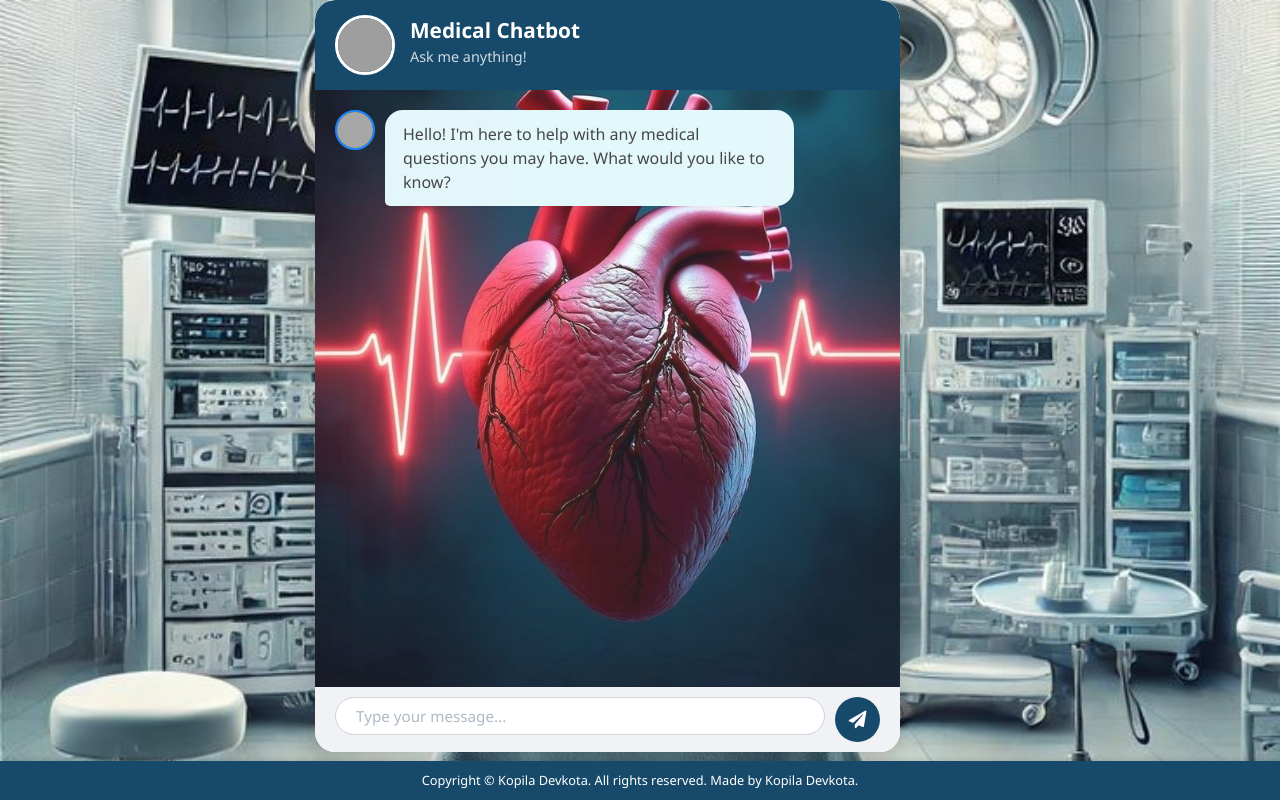
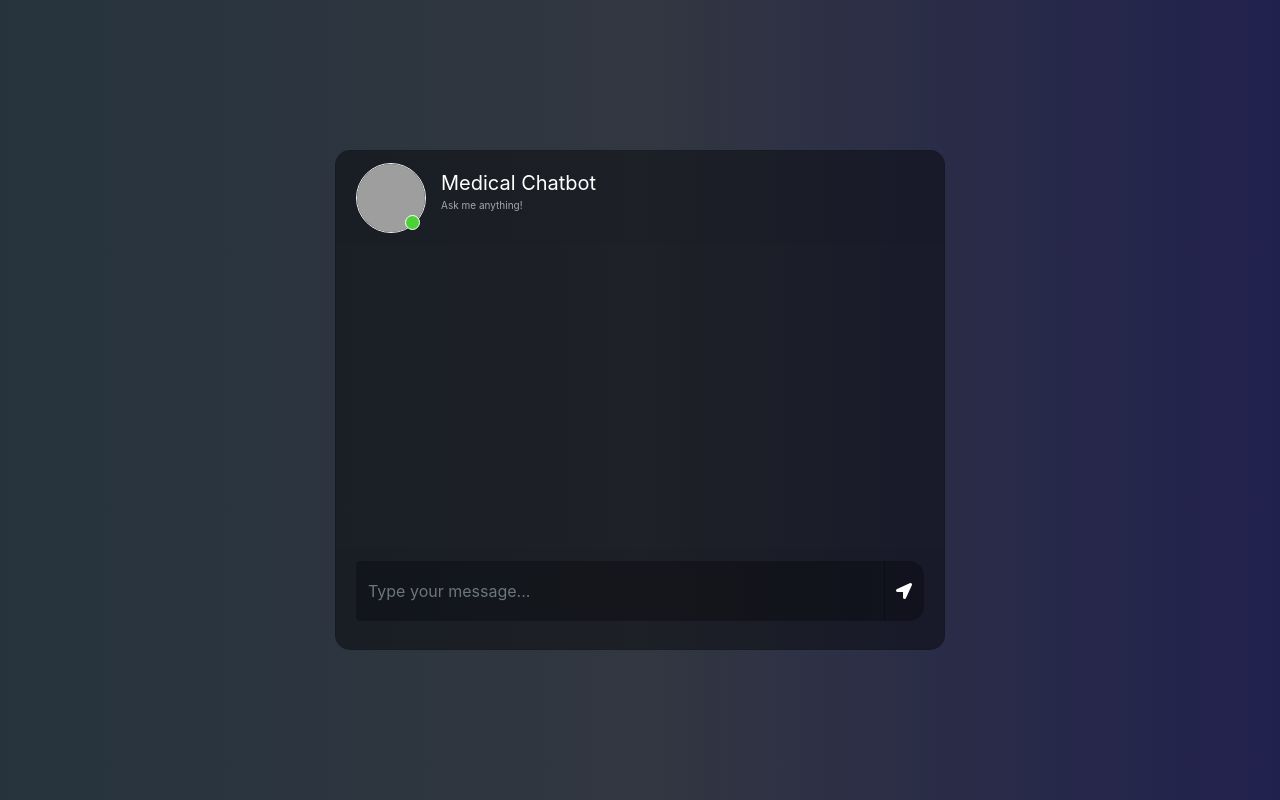
Before and after one commit to kopiladevkota/medicalchatbotwith-LLMs-Langchain-pinecone-flaskaws, a Flask app: page / in a window 1280 px wide. Run offline with Flask 3, Linux system fonts and the light colour scheme; some libraries are stand-ins or nearby versions; grey boxes are pictures that could not be loaded.

Commit message:
Revert project files back to the state of c7abd3b

```diff
--- a/static/style.css
+++ b/static/style.css
@@ -1,264 +1,223 @@
-/* General Body and HTML Styling */
-body, html {
-    height: 100%;
-    margin: 0;
-    font-family: 'Segoe UI', Tahoma, Geneva, Verdana, sans-serif; /* Modern, clean font */
-    color: #333; /* Default text color */
-    overflow: hidden; /* Prevent body scroll, allow inner divs to scroll */
-
-    /* NEW: Image 3 (Operation Hallway) as main background */
-    background-image: url('hospital.jpeg'); /* Replace with actual URL if different */
-    background-size: cover; /* Cover the entire background */
-    background-repeat: no-repeat;
-    background-position: center center;
-    background-attachment: fixed; /* Keep background fixed when scrolling */
+body,html{
+	height: 100%;
+	margin: 0;
+	background: rgb(44, 47, 59);
+   background: -webkit-linear-gradient(to right, rgb(40, 59, 34), rgb(54, 60, 70), rgb(32, 32, 43));
+	background: linear-gradient(to right, rgb(38, 51, 61), rgb(50, 55, 65), rgb(33, 33, 78));
 }
 
-/* Overall Container for the Chat Layout (re-using old .container-fluid) */
-.container-fluid.h-100 {
-    display: flex; /* Use flexbox for centering */
-    justify-content: center; /* Center horizontally */
-    align-items: center; /* Center vertically */
-    padding: 0; /* Remove padding from container-fluid */
-    height: 100vh; /* Ensure it takes full viewport height */
+.chat{
+	margin-top: auto;
+	margin-bottom: auto;
 }
+.card{
+	height: 500px;
+	border-radius: 15px !important;
+	background-color: rgba(0,0,0,0.4) !important;
+}
+.contacts_body{
+	padding:  0.75rem 0 !important;
+	overflow-y: auto;
+	white-space: nowrap;
+}
+.msg_card_body{
+	overflow-y: auto;
+}
+.card-header{
+	border-radius: 15px 15px 0 0 !important;
+	border-bottom: 0 !important;
+}
+.card-footer{
+border-radius: 0 0 15px 15px !important;
+	border-top: 0 !important;
+}
+.container{
+	align-content: center;
+}
+.search{
+	border-radius: 15px 0 0 15px !important;
+	background-color: rgba(0,0,0,0.3) !important;
+	border:0 !important;
+	color:white !important;
+}
+.search:focus{
+	 box-shadow:none !important;
+   outline:0px !important;
+}
+.type_msg{
+	background-color: rgba(0,0,0,0.3) !important;
+	border:0 !important;
+	color:white !important;
+	height: 60px !important;
+	overflow-y: auto;
+}
+	.type_msg:focus{
+	 box-shadow:none !important;
+   outline:0px !important;
+}
+.attach_btn{
+	border-radius: 15px 0 0 15px !important;
+	background-color: rgba(0,0,0,0.3) !important;
+	border:0 !important;
+	color: white !important;
+	cursor: pointer;
+}
+.send_btn{
+	border-radius: 0 15px 15px 0 !important;
+	background-color: rgba(0,0,0,0.3) !important;
+	border:0 !important;
+	color: white !important;
+	cursor: pointer;
+}
+.search_btn{
+	border-radius: 0 15px 15px 0 !important;
+	background-color: rgba(0,0,0,0.3) !important;
+	border:0 !important;
+	color: white !important;
+	cursor: pointer;
+}
+.contacts{
+	list-style: none;
+	padding: 0;
+}
+.contacts li{
+	width: 100% !important;
+	padding: 5px 10px;
+	margin-bottom: 15px !important;
+}
+.active{
+	background-color: rgba(0,0,0,0.3);
+}
+.user_img{
+	height: 70px;
+	width: 70px;
+	border:1.5px solid #f5f6fa;
 
-/* Chat Card Styling */
-.card {
-    height: 94vh; /* Adjust height as needed */
-    width: 650px; /* Fixed width for the chat card */
-    max-width: 90%; /* Max width for responsiveness */
-    border-radius: 20px !important;
-    background-color: rgba(255, 255, 255, 0.95) !important; /* Slightly transparent white for the card frame */
-    border: none; /* No border for the main card */
-    box-shadow: 0 10px 30px rgba(0, 0, 0, 0.2); /* More prominent shadow */
-    display: flex;
-    flex-direction: column;
-    overflow: hidden; /* Ensure rounded corners clip content */
 }
+.user_img_msg{
+	height: 40px;
+	width: 40px;
+	border:1.5px solid #f5f6fa;
 
-/* Header Styling */
-.card-header {
-    background-color:#174A6A; /* Bright blue header */
-    color: white;
-    border-radius: 20px 20px 0 0 !important; /* Rounded top corners */
-    padding: 15px 20px;
-    display: flex;
-    align-items: center;
-    /* REMOVE VERTICAL LINE: Ensure no right border is set on the container */
-    border-right: none !important;
-    border-bottom: none !important; /* No bottom border for cleaner look */
 }
-.d-flex.bd-highlight { /* This is the div containing image and info */
-    flex-grow: 1; /* Allow it to take available space */
-    border-right: none; /* Explicitly remove any potential right border */
-    /* If the line persists, inspect in browser to see what element it is */
+.img_cont{
+	position: relative;
+	height: 70px;
+	width: 70px;
 }
-
-.img_cont {
-    width: 60px; /* Adjust size for header image */
-    height: 60px;
-    margin-right: 15px;
+.img_cont_msg{
+	height: 40px;
+	width: 40px;
 }
-.user_img {
-    width: 100%;
-    height: 100%;
-    border-radius: 50%;
-    object-fit: cover;
-    border: 3px solid white; /* White border for header avatar */
+.online_icon{
+	position: absolute;
+	height: 15px;
+	width:15px;
+	background-color: #4cd137;
+	border-radius: 50%;
+	bottom: 0.2em;
+	right: 0.4em;
+	border:1.5px solid white;
 }
-
-.user_info {
-    display: flex;
-    flex-direction: column;
+.offline{
+	background-color: #c23616 !important;
 }
-.user_info span {
-    font-size: 1.3rem;
-    font-weight: bold;
-    color: white;
+.user_info{
+	margin-top: auto;
+	margin-bottom: auto;
+	margin-left: 15px;
 }
-.user_info p {
-    font-size: 0.9rem;
-    color: rgba(255, 255, 255, 0.8);
-    margin-bottom: 0; /* Remove default paragraph margin */
+.user_info span{
+	font-size: 20px;
+	color: white;
 }
-
-/* Main Chat Body */
-.msg_card_body {
-    flex-grow: 1;
-    overflow-y: auto; /* Scrollable chat messages */
-    padding: 20px;
-    background-color: rgba(255, 255, 255, 0.85); /* Slightly transparent white base for chat area */
-
-    /* NEW: Image 2 (Heart) as background for chat area */
-    background-image: url('heart.jpeg'); /* Replace with actual URL if different */
-    background-size: cover; /* Contain within the area, or cover */
-    background-repeat: no-repeat;
-    background-position: center ; /* Position at bottom center */
-    opacity: 0.9; /* Subtle transparency for heart image */
+.user_info p{
+	font-size: 10px;
+	color: rgba(255,255,255,0.6);
 }
-
-/* Chat Message Bubbles - Bot */
-.msg_cotainer {
-    background-color: #e0f7fa; /* Very light serene blue for bot */
-    color: #333;
-    border-radius: 18px 18px 18px 5px; /* Softer bottom-left corner */
-    padding: 12px 18px;
-    margin-bottom: 20px;
-    max-width: 75%; /* Allow bubbles to be wider */
-    position: relative;
-    box-shadow: 0 1px 3px rgba(0, 0, 0, 0.1);
+.video_cam{
+	margin-left: 50px;
+	margin-top: 5px;
 }
-.d-flex.justify-content-start .img_cont_msg {
-    margin-right: 10px; /* Space between avatar and message */
+.video_cam span{
+	color: white;
+	font-size: 20px;
+	cursor: pointer;
+	margin-right: 20px;
 }
-
-/* Chat Message Bubbles - User */
-.msg_cotainer_send {
-    background-color: #dcf8c6; /* Soft green for user */
-    color: #333;
-    border-radius: 18px 18px 5px 18px; /* Softer bottom-right corner */
-    padding: 12px 18px;
-    margin-bottom: 20px;
-    max-width: 75%; /* Allow bubbles to be wider */
-    position: relative;
-    margin-left: auto; /* Push to right */
-    box-shadow: 0 1px 3px rgba(0, 0, 0, 0.1);
+.msg_cotainer{
+	margin-top: auto;
+	margin-bottom: auto;
+	margin-left: 10px;
+	border-radius: 25px;
+	background-color: rgb(82, 172, 255);
+	padding: 10px;
+	position: relative;
 }
-.d-flex.justify-content-end .img_cont_msg {
-    margin-left: 10px; /* Space between avatar and message */
+.msg_cotainer_send{
+	margin-top: auto;
+	margin-bottom: auto;
+	margin-right: 10px;
+	border-radius: 25px;
+	background-color: #58cc71;
+	padding: 10px;
+	position: relative;
 }
-
-.msg_time, .msg_time_send {
-    font-size: 0.7rem;
-    color: white;
-    position: absolute;
-    bottom: -15px; /* Adjust time position */
-    white-space: nowrap;
+.msg_time{
+	position: absolute;
+	left: 0;
+	bottom: -15px;
+	color: rgba(255,255,255,0.5);
+	font-size: 10px;
 }
-.msg_time {
-    left: 10px;
+.msg_time_send{
+	position: absolute;
+	right:0;
+	bottom: -15px;
+	color: rgba(255,255,255,0.5);
+	font-size: 10px;
 }
-.msg_time_send {
-    right: 10px;
+.msg_head{
+	position: relative;
 }
-
-/* Input Footer */
-.card-footer {
-    background-color: #f0f2f5; /* Light grey footer */
-    border-top: none; /* No top border */
-    border-radius: 0 0 20px 20px !important; /* Rounded bottom corners */
-    padding: 10px 20px;
-    display: flex;
-    align-items: center;
+#action_menu_btn{
+	position: absolute;
+	right: 10px;
+	top: 10px;
+	color: white;
+	cursor: pointer;
+	font-size: 20px;
 }
-.type_msg {
-    flex-grow: 1;
-    background-color: white !important;
-    border: 1px solid #ced4da !important;
-    border-radius: 25px !important;
-    color: #495057 !important;
-    padding: 12px 20px !important;
-    font-size: 0.95rem;
-    margin-right: 10px;
+.action_menu{
+	z-index: 1;
+	position: absolute;
+	padding: 15px 0;
+	background-color: rgba(0,0,0,0.5);
+	color: white;
+	border-radius: 15px;
+	top: 30px;
+	right: 15px;
+	display: none;
 }
-.type_msg::placeholder {
-    color: #aeb9c4 !important;
+.action_menu ul{
+	list-style: none;
+	padding: 0;
+	margin: 0;
 }
-.type_msg:focus {
-    box-shadow: 0 0 0 2px rgba(0, 123, 255, 0.25) !important; /* Blue glow on focus */
-    outline: none !important;
-    border-color: #007bff !important;
+.action_menu ul li{
+	width: 100%;
+	padding: 10px 15px;
+	margin-bottom: 5px;
 }
-.send_btn {
-    background-color: #174A6A !important;
-    border: none !important;
-    border-radius: 50% !important;
-    width: 45px;
-    height: 45px;
-    display: flex;
-    align-items: center;
-    justify-content: center;
-    color: white !important;
-    cursor: pointer;
-    font-size: 1.1rem;
-    transition: background-color 0.2s;
+.action_menu ul li i{
+	padding-right: 10px;
 }
-.send_btn:hover {
-    background-color: #0056b3 !important;
+.action_menu ul li:hover{
+	cursor: pointer;
+	background-color: rgba(0,0,0,0.2);
 }
-
-/* User Avatars in messages */
-.img_cont_msg { /* Container for message avatars */
-    width: 40px;
-    height: 40px;
+@media(max-width: 576px){
+	.contacts_card{
+	margin-bottom: 15px !important;
 }
-.user_img_msg {
-    width: 100%;
-    height: 100%;
-    border-radius: 50%;
-    object-fit: cover;
-    border: 2px solid #007bff; /* Blue border for message avatars */
 }
-
-/* Scrollbar Styling */
-::-webkit-scrollbar {
-    width: 8px;
-    height: 8px;
-}
-::-webkit-scrollbar-track {
-    background: #f1f1f1;
-    border-radius: 10px;
-}
-::-webkit-scrollbar-thumb {
-    background: #888;
-    border-radius: 10px;
-}
-::-webkit-scrollbar-thumb:hover {
-    background: #555;
-}
-
-/* Media Queries for Responsiveness */
-@media (max-width: 768px) {
-    .card {
-        width: 95%; /* Adjust width for smaller screens */
-        height: 90vh;
-    }
-    .user_info span {
-        font-size: 1.1rem;
-    }
-    .user_info p {
-        font-size: 0.8rem;
-    }
-    .img_cont {
-        width: 50px;
-        height: 50px;
-    }
-    .send_btn {
-        width: 40px;
-        height: 40px;
-        font-size: 1rem;
-    }
-    .type_msg {
-        padding: 10px 15px !important;
-        font-size: 0.9rem;
-    }
-}
-/* New Custom Footer for Copyright */
-.copyright-footer {
-    background-color: #174A6A;
-    color: white;
-    text-align: center;
-    padding: 10px 0; /* Vertical padding */
-    font-size: 0.8rem;
-    position: fixed; /* Fix it to the bottom of the viewport */
-    bottom: 0;
-    left: 0;
-    width: 100%; /* Make it span the full width of the screen */
-    z-index: 1000; /* Ensure it stays on top of other elements */
-    box-shadow: 0 -2px 5px rgba(0, 0, 0, 0.1);
-}
-.copyright-footer p {
-    margin: 0;
-    padding: 0;
-}
--- a/store_index.py
+++ b/store_index.py
@@ -18,7 +18,7 @@ text_chunks = text_split(filter_data)
 
 embeddings = download_hugging_face_embeddings()
 
-pinecone_api_key = "PINECONE_API_KEY "
+pinecone_api_key = "pcsk_6ieGdc_SGmU652RwnVW3zmZ6UzqZQks5C5c4N1iqUj1VadWCWRTde8sukPe2JaPrs8dvSH"
 pc = pinecone.Pinecone(api_key=pinecone_api_key)
 
 index_name = "medical-chatbot"
--- a/templates/chat.html
+++ b/templates/chat.html
@@ -1,7 +1,11 @@
+<link href="//maxcdn.bootstrapcdn.com/bootstrap/4.1.1/css/bootstrap.min.css" rel="stylesheet" id="bootstrap-css">
+<script src="//maxcdn.bootstrapcdn.com/bootstrap/4.1.1/js/bootstrap.min.js"></script>
+<script src="//cdnjs.cloudflare.com/ajax/libs/jquery/3.2.1/jquery.min.js"></script>
+
 <!DOCTYPE html>
 <html>
 	<head>
-        <title>Medical Chatbot</title>
+		<title>Chatbot</title>
 		<link rel="stylesheet" href="https://stackpath.bootstrapcdn.com/bootstrap/4.1.3/css/bootstrap.min.css" integrity="sha384-MCw98/SFnGE8fJT3GXwEOngsV7Zt27NXFoaoApmYm81iuXoPkFOJwJ8ERdknLPMO" crossorigin="anonymous">
 		<link rel="stylesheet" href="https://use.fontawesome.com/releases/v5.5.0/css/all.css" integrity="sha384-B4dIYHKNBt8Bc12p+WXckhzcICo0wtJAoU8YZTY5qE0Id1GSseTk6S+L3BlXeVIU" crossorigin="anonymous">
 		<script src="https://ajax.googleapis.com/ajax/libs/jquery/3.3.1/jquery.min.js"></script>
@@ -12,11 +16,14 @@
 	<body>
 		<div class="container-fluid h-100">
 			<div class="row justify-content-center h-100">
-                <div class="col-12 chat"> <div class="card">
+				<div class="col-md-8 col-xl-6 chat">
+					<div class="card">
 						<div class="card-header msg_head">
 							<div class="d-flex bd-highlight">
 								<div class="img_cont">
-                                    <img src="https://cdn-icons-png.flaticon.com/512/387/387569.png" class="rounded-circle user_img" alt="Chatbot Avatar">
+									<img src="https://cdn-icons-png.flaticon.com/512/387/387569.png" class="rounded-circle user_img">
+									<!-- <img src="https://www.prdistribution.com/spirit/uploads/pressreleases/2019/newsreleases/d83341deb75c4c4f6b113f27b1e42cd8-chatbot-florence-already-helps-thousands-of-patients-to-remember-their-medication.png" class="rounded-circle user_img"> -->
+									<span class="online_icon"></span>
 								</div>
 								<div class="user_info">
 									<span>Medical Chatbot</span>
@@ -25,21 +32,15 @@
 							</div>
 						</div>
 						<div id="messageFormeight" class="card-body msg_card_body">
-                            <div class="d-flex justify-content-start mb-4">
-                                <div class="img_cont_msg">
-                                    <img src="https://cdn-icons-png.flaticon.com/512/387/387569.png" class="rounded-circle user_img_msg" alt="Bot Avatar">
-                                </div>
-                                <div class="msg_cotainer">
-                                    Hello! I'm here to help with any medical questions you may have. What would you like to know?
 
-                                </div>
-                            </div>
 
 						</div>
 						<div class="card-footer">
 							<form id="messageArea" class="input-group">
                                 <input type="text" id="text" name="msg" placeholder="Type your message..." autocomplete="off" class="form-control type_msg" required/>
-                                <button type="submit" id="send" class="send_btn"><i class="fas fa-paper-plane"></i></button>
+								<div class="input-group-append">
+									<button type="submit" id="send" class="input-group-text send_btn"><i class="fas fa-location-arrow"></i></button>
+								</div>
 							</form>
 						</div>
 					</div>
@@ -49,31 +50,17 @@
 
 		<script>
 			$(document).ready(function() {
-                // Scroll to the bottom on load/initial content
-                $('#messageFormeight').scrollTop($('#messageFormeight')[0].scrollHeight);
-
 				$("#messageArea").on("submit", function(event) {
-                    event.preventDefault(); // Prevent default form submission
-
 					const date = new Date();
 					const hour = date.getHours();
-                    const minute = date.getMinutes().toString().padStart(2, '0'); // Add leading zero
+					const minute = date.getMinutes();
 					const str_time = hour+":"+minute;
-                    var rawText = $("#text").val().trim(); // Use trim() to clean input
+					var rawText = $("#text").val();
 
-                    if (rawText === "") {
-                        return; // Don't send empty messages
-                    }
-
-                    // User Message HTML (Sent)
-                    var userHtml = '<div class="d-flex justify-content-end mb-4"><div class="msg_cotainer_send">' + rawText + '<span class="msg_time_send">'+ str_time + '</span></div><div class="img_cont_msg"><img src="https://i.ibb.co/d5b84Xw/Untitled-design.png" class="rounded-circle user_img_msg" alt="User Avatar"></div></div>';
+					var userHtml = '<div class="d-flex justify-content-end mb-4"><div class="msg_cotainer_send">' + rawText + '<span class="msg_time_send">'+ str_time + '</span></div><div class="img_cont_msg"><img src="https://i.ibb.co/d5b84Xw/Untitled-design.png" class="rounded-circle user_img_msg"></div></div>';
 
 					$("#text").val("");
 					$("#messageFormeight").append(userHtml);
-
-                    // Scroll to bottom after user message
-                    $('#messageFormeight').scrollTop($('#messageFormeight')[0].scrollHeight);
-
 
 					$.ajax({
 						data: {
@@ -82,21 +69,13 @@
 						type: "POST",
 						url: "/get",
 					}).done(function(data) {
-                        // Bot Message HTML (Received)
-                        var botHtml = '<div class="d-flex justify-content-start mb-4"><div class="img_cont_msg"><img src="https://cdn-icons-png.flaticon.com/512/387/387569.png" class="rounded-circle user_img_msg" alt="Bot Avatar"></div><div class="msg_cotainer">' + data + '<span class="msg_time">' + str_time + '</span></div></div>';
+						var botHtml = '<div class="d-flex justify-content-start mb-4"><div class="img_cont_msg"><img src="https://cdn-icons-png.flaticon.com/512/387/387569.png" class="rounded-circle user_img_msg"></div><div class="msg_cotainer">' + data + '<span class="msg_time">' + str_time + '</span></div></div>';
 						$("#messageFormeight").append($.parseHTML(botHtml));
-
-                        // Scroll to bottom after bot message
-                        $('#messageFormeight').scrollTop($('#messageFormeight')[0].scrollHeight);
 					});
+					event.preventDefault();
 				});
 			});
 		</script>
-		<div class="copyright-footer">
-        <p>Copyright &copy; Kopila Devkota. All rights reserved. Made by Kopila Devkota.</p>
-    </div>
-
-
 
     </body>
 </html>
```
Also changed, not shown: render.yaml (deleted, +0 -16 lines), requirements.txt (+9 -21 lines), src/helper.py (+2 -17 lines), README.md, image.png (deleted), static/heart.jpeg (deleted), static/hospital.jpeg (deleted), 3 other files. Lines whose indentation alone changed are shown as unchanged.
